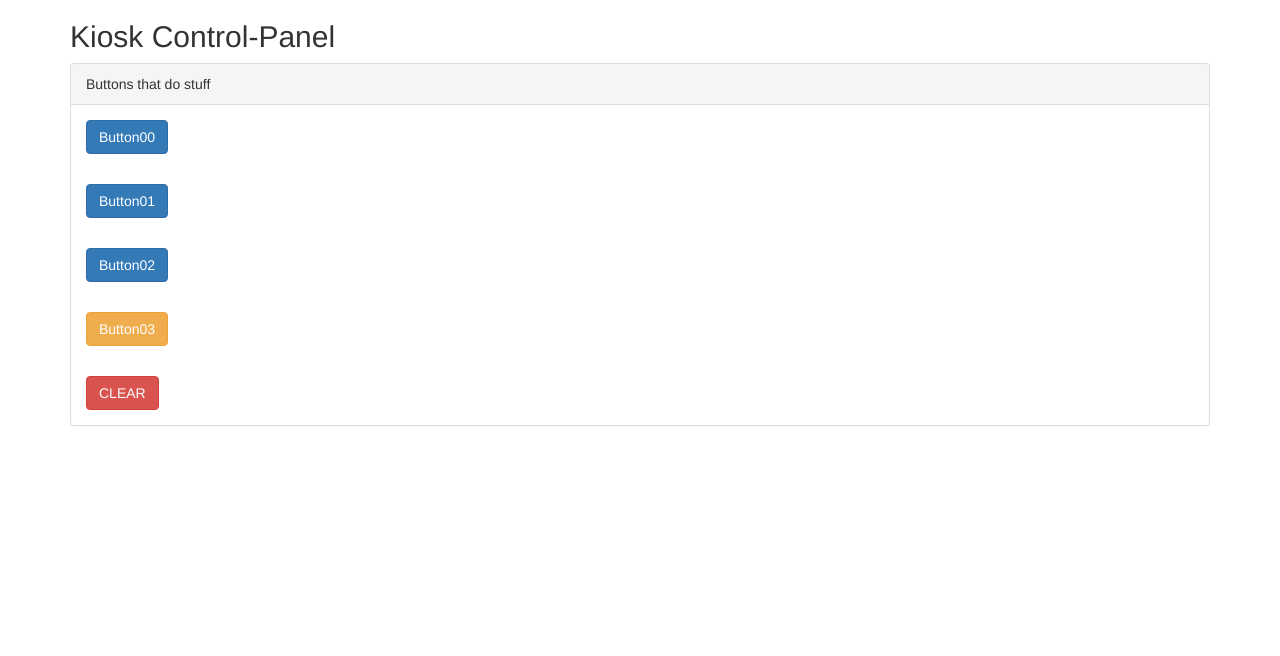
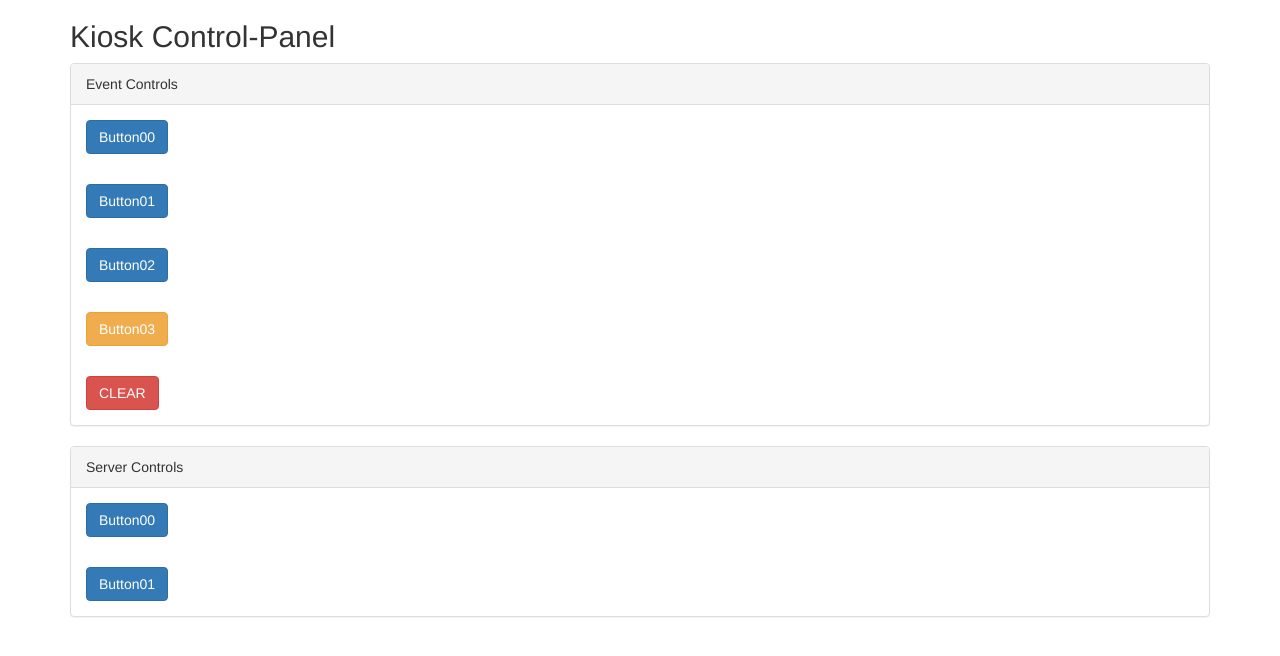
Before and after one commit to atlee19/kiosk_webapp_proto1, a Flask app: page /panel in a window 1280 px wide. Shown: the top 656 px of the page. Run offline with Flask 2, Linux system fonts and the light colour scheme; some libraries are stand-ins or nearby versions.

Commit message:
Added 2nd panel for server controls

```diff
--- a/templates/panel.html
+++ b/templates/panel.html
@@ -13,7 +13,7 @@
 <div class="container">
   <h2>Kiosk Control-Panel</h2>
   <div class="panel panel-default">
-    <div class="panel-heading">Buttons that do stuff</div>
+    <div class="panel-heading">Event Controls</div>
 
         <div class="panel-body">
           <form method=post>
@@ -35,8 +35,23 @@
            <button type="button" class="btn btn-danger">CLEAR</button>
         </div>
 
+  </div>
+</div>
+<!--End of Button Panel-->
+<div class="container">
+  <div class="panel panel-default">
+    <div class="panel-heading">Server Controls</div>
 
-
+        <div class="panel-body">
+          <form method=post>
+            {{ form.button00(class="btn btn-primary")}}
+          </form>
+        </div>
+        <div class="panel-body">
+          <form method=post>
+            {{ form.button01(class="btn btn-primary")}}
+          </form>
+        </div>
 
 
 
@@ -44,5 +59,6 @@
 </div>
 
 
+
 </body>
 </html>
```
